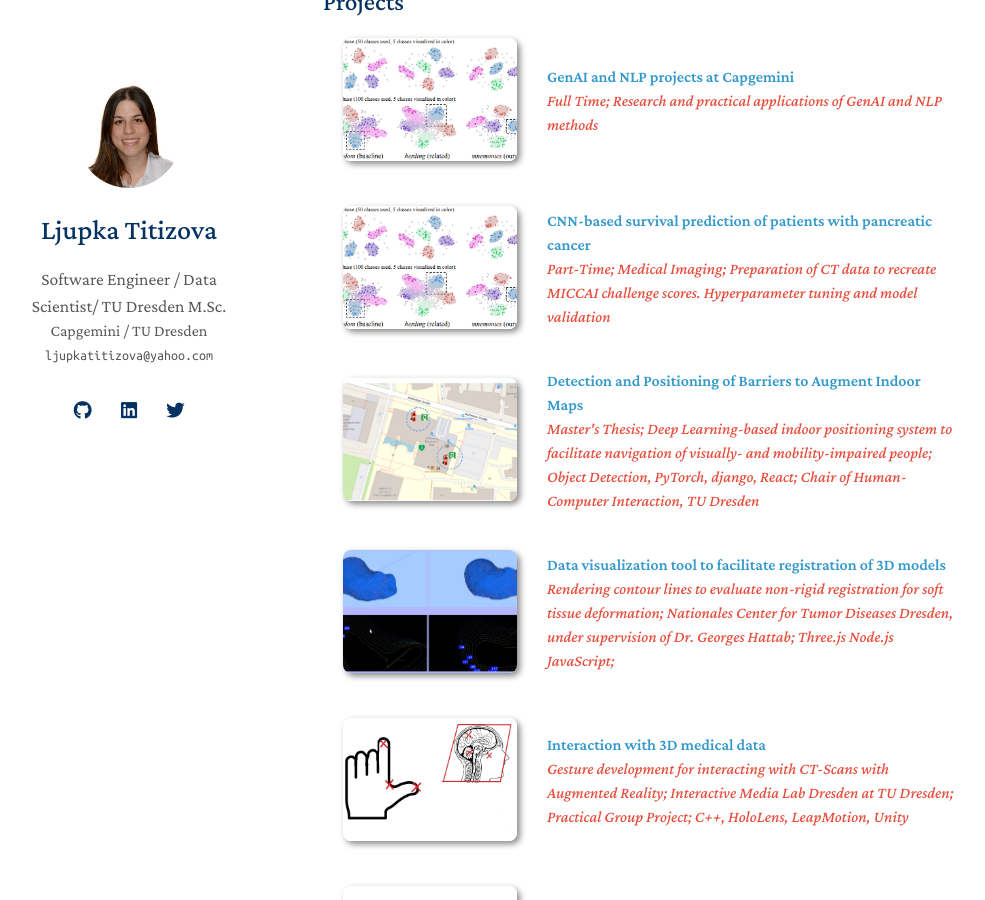
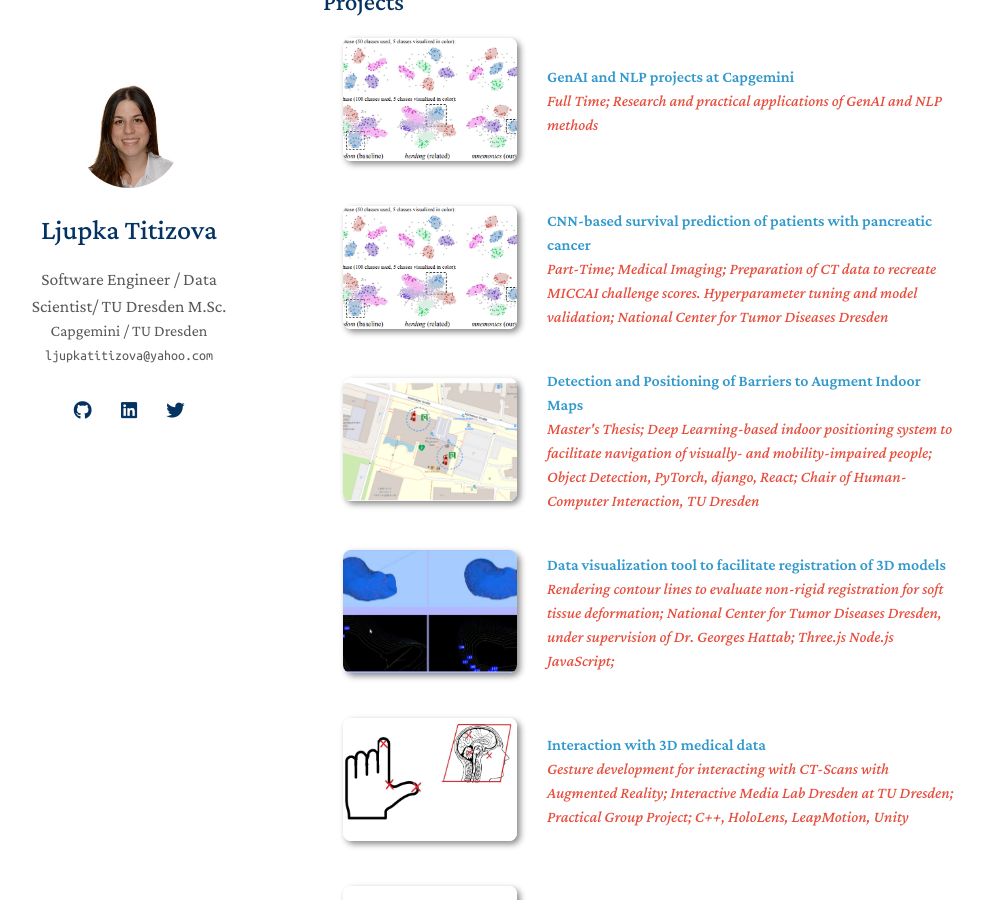
Before and after one commit to Ljupka/Ljupka.github.io, a Jekyll site: the page built from index.md, in a window 1280 px wide and 900 px high, scrolled down 275 px. Shown: the whole window, without its empty margins (147-1132 px from the left). Built offline with Jekyll 4.4.1, drawn with Linux system fonts in a browser that asks for light colours; nearby versions of some CDN libraries; a style sheet for code colours, icons or effects is not loaded; our own code applies the rules of GitHub Pages for plain Markdown files.

Commit message:
Update publications.yml

```diff
--- a/_data/publications.yml
+++ b/_data/publications.yml
@@ -6,7 +6,7 @@
 
   - title: CNN-based survival prediction of patients with pancreatic cancer
     page:
-    notes: Part-Time; Medical Imaging; Preparation of CT data to recreate MICCAI challenge scores. Hyperparameter tuning and model validation
+    notes: Part-Time; Medical Imaging; Preparation of CT data to recreate MICCAI challenge scores. Hyperparameter tuning and model validation; National Center for Tumor Diseases Dresden
     image: ./assets/img/teaser_example.png
 
   - title: Detection and Positioning of Barriers to Augment Indoor Maps
@@ -16,7 +16,7 @@
 
   - title: Data visualization tool to facilitate registration of 3D models
     image: ./assets/img/meshes2.png
-    notes: Rendering contour lines to evaluate non-rigid registration for soft tissue deformation; Nationales Center for Tumor Diseases Dresden, under supervision of Dr. Georges Hattab; Three.js Node.js JavaScript;
+    notes: Rendering contour lines to evaluate non-rigid registration for soft tissue deformation; National Center for Tumor Diseases Dresden, under supervision of Dr. Georges Hattab; Three.js Node.js JavaScript;
 
   - title: Interaction with 3D medical data
     page:
```
